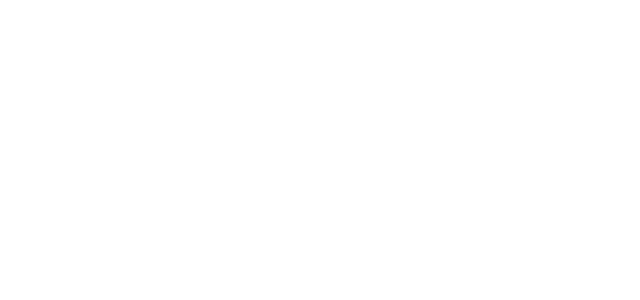
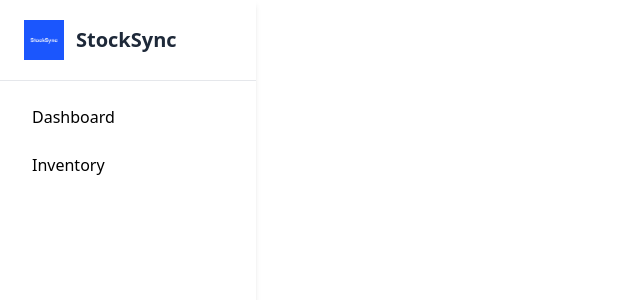
Before and after one commit to IndhuCSE/smart_inventory_assistant, a React (Vite) app in the folder frontend/: page /home in a window 1280 px wide. Before the commit this address had no page. Shown: the top 300 px of the page, without its empty margins (0-640 px from the left). Built offline with nearby package versions, Linux system fonts and the light colour scheme.

Commit message:
home page completed

```diff
--- a/frontend/src/App.jsx
+++ b/frontend/src/App.jsx
@@ -1,5 +1,6 @@
 import Login from './components/Login';
 import ForgotPassword from './components/ForgotPassword';
+import Home from './components/Home';
 import { BrowserRouter as Router, Routes, Route } from 'react-router-dom';
 function App() {
   return (
@@ -7,6 +8,9 @@
       <Routes>
         <Route path="/" element={<Login />} />
         <Route path="/forgotpassword" element={<ForgotPassword />} />
+        <Route path="/home" element={<Home/>} />
+
+        <Route/>
       </Routes>
     </Router>
   )
--- /dev/null
+++ b/frontend/src/components/Dashboard.jsx
@@ -0,0 +1,14 @@
+import React from "react";
+import { BrowserRouter as Router, Routes, Route } from "react-router-dom";
+import Sidebar from "./SideBar";
+
+
+export default function Dashboard() {
+
+    return (
+        <div className="h-screen w-screen flex bg-white">
+            <Sidebar />
+            <h1>dashboard</h1>
+        </div>
+    );
+}
--- /dev/null
+++ b/frontend/src/components/Home.jsx
@@ -0,0 +1,20 @@
+import React from "react";
+import { BrowserRouter as Router, Routes, Route } from "react-router-dom";
+import Sidebar from "./SideBar";
+import Dashboard from "./Dashboard";
+import Inventory from "./Inventory"; // Assuming you have an Inventory component
+
+export default function Home() {
+
+    return (
+        <div className="h-screen w-screen flex bg-white">
+            <Sidebar />
+            <div className="flex-1 ml-64 p-8">
+                <Routes>
+                    <Route path="/dashboard" element={<Dashboard />} />
+                    <Route path="/inventory" element={<Inventory />} />
+                </Routes>
+            </div>
+        </div>
+    );
+}
--- /dev/null
+++ b/frontend/src/components/Inventory.jsx
@@ -0,0 +1,10 @@
+
+
+export default function Inventory() {
+    return (
+        <div className="p-8">
+        <h1 className="text-2xl font-semibold text-gray-800">Inventory</h1>
+        <p className="text-gray-600 mt-2">Manage your inventory here!</p>
+        </div>
+    );
+}
--- a/frontend/src/components/Login.jsx
+++ b/frontend/src/components/Login.jsx
@@ -9,8 +9,7 @@
 
   const handleLogin = (e) => {
     e.preventDefault();
-    // Replace with actual auth logic
-    alert(`Logging in as ${email}`);
+    navigate("/home"); // Replace with actual authentication logic
   };
 
   const handleForgotPassword = () => {
@@ -34,7 +33,7 @@
               type="email"
               value={email}
               onChange={(e) => setEmail(e.target.value)}
-              required
+              // required
               className="w-full px-4 py-2 border border-gray-100 rounded-md shadow-sm focus:ring-2 focus:ring-blue-500 focus:outline-none text-gray-700"
             />
           </div>
@@ -45,7 +44,7 @@
               type="password"
               value={password}
               onChange={(e) => setPassword(e.target.value)}
-              required
+              // required
               className="w-full px-4 py-2 border border-gray-100 rounded-md shadow-sm focus:ring-2 focus:ring-blue-500 focus:outline-none text-gray-700"
             />
           </div>
--- /dev/null
+++ b/frontend/src/components/SideBar.jsx
@@ -0,0 +1,48 @@
+import React from "react";
+import { NavLink, Router } from "react-router-dom";
+import logo from "../assets/logo.png"; // Replace with your actual logo
+
+export default function Sidebar() {
+  return (
+    <div className="h-screen w-64 bg-white shadow-md fixed top-0 left-0 flex flex-col">
+      {/* Logo + Company Name */}
+      <div className="flex items-center gap-3 px-6 py-5 border-b border-gray-200">
+        <img src={logo} alt="Logo" className="h-10 w-10 object-contain" />
+        <span className="text-xl font-bold text-gray-800">StockSync</span>
+      </div>
+
+      {/* Navigation Links */}
+      <nav className="flex flex-col p-4 space-y-2">
+        <NavLink
+          to="/dashboard"
+          className={({ isActive }) =>
+            `px-4 py-2 rounded-lg font-medium text-m ${
+              isActive
+                ? "bg-blue-100 text-gray-600"
+                : "text-gray-700 hover:bg-gray-100"
+            }`
+          }
+        >
+          Dashboard
+        </NavLink>
+
+        <NavLink
+          to="/inventory"
+          className={({ isActive }) =>
+            `px-4 py-2 rounded-lg font-medium text-m ${
+              isActive
+                ? "bg-blue-100 text-gray-600"
+                : "text-gray-700 hover:bg-gray-100"
+            }`
+          }
+        >
+          Inventory
+        </NavLink>
+
+        {/* Add more links here */}
+        {/* <NavLink to="/settings" ...>Settings</NavLink> */}
+      </nav>
+    </div>
+
+  );
+}
--- a/frontend/src/index.css
+++ b/frontend/src/index.css
@@ -17,11 +17,11 @@
 
 a {
   font-weight: 500;
-  color: #646cff;
+  color: black;
   text-decoration: inherit;
 }
 a:hover {
-  color: #535bf2;
+  color: black;
 }
 
 body {
```
